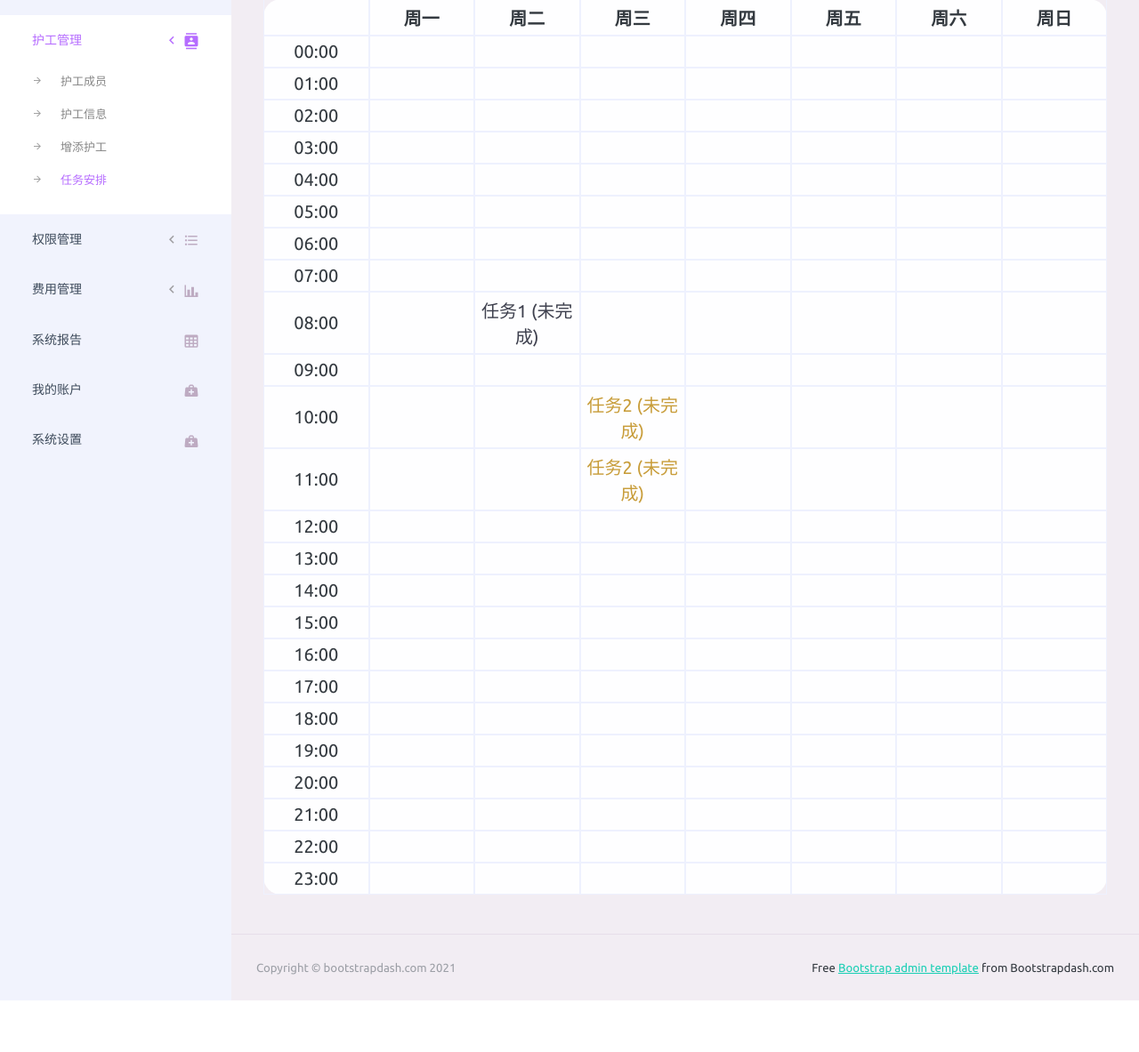
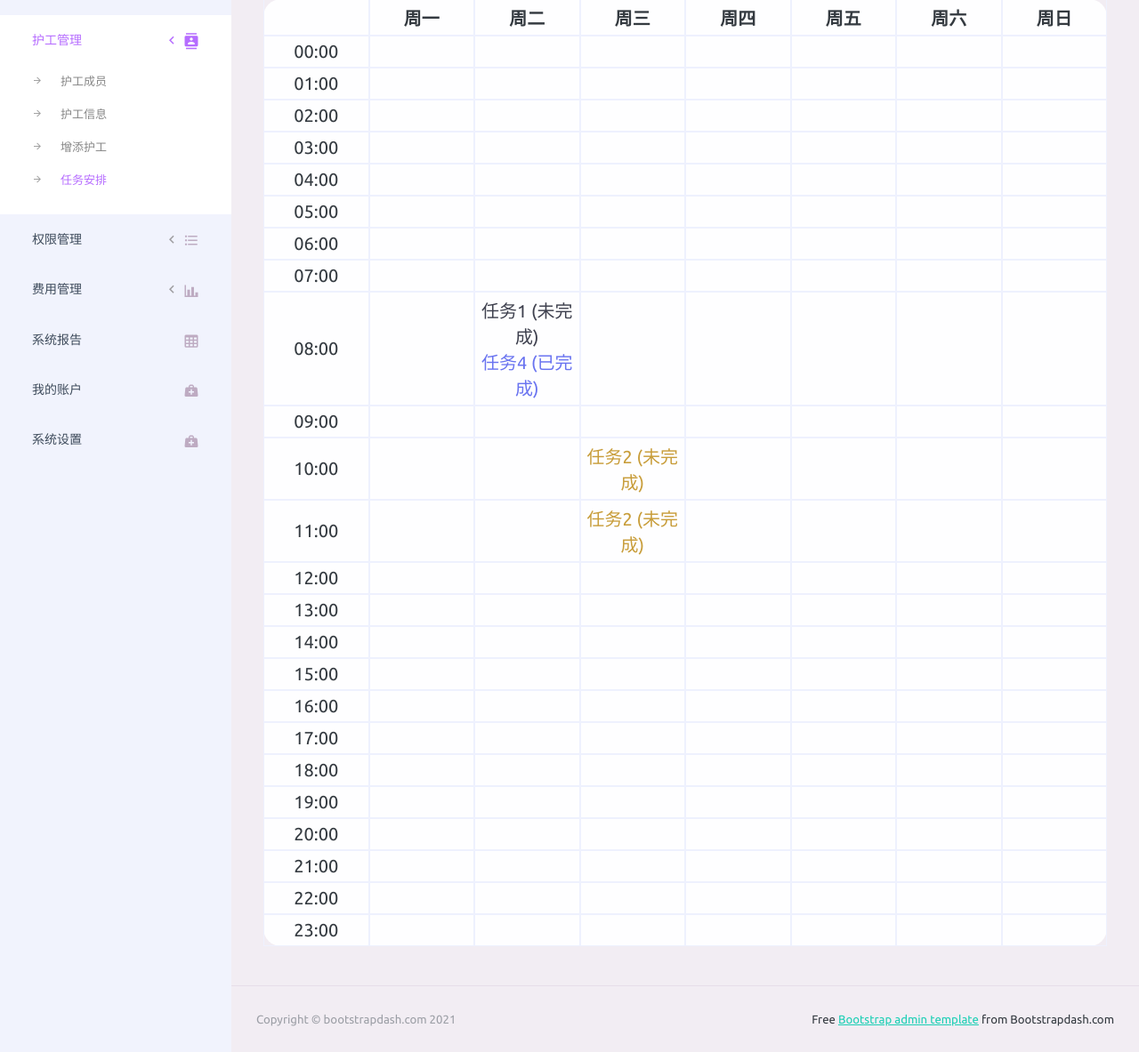
Before and after one commit to hnlxy/SmartEyeWeb, a Flask app: page /nurse-management/task-arrangement in a window 1280 px wide. Shown: the part 166-1349 px from the top of the page at 89% size. Before the commit the page ends 1291 px from the top, so only its background shows below. Run offline with Flask 3, Linux system fonts and the light colour scheme; a user stored in the database is signed in; parts of the project's set-up code (start-up, migrations or seed data) failed here and were passed over; some libraries are stand-ins or nearby versions.

Commit message:
修复部分错误

```diff
--- a/blueprints/nurse/task_arrangement.py
+++ b/blueprints/nurse/task_arrangement.py
@@ -40,7 +40,8 @@ def get_tasks():
     tasks = [
         {'name': '任务1', 'date': '2023-11-21 08:03-08:10', 'status': '未完成'},
         {'name': '任务2', 'date': '2023-11-22 10:20-12:00', 'status': '未完成'},
-        {'name': '任务3', 'date': '2023-11-28 15:00-17:00', 'status': '已完成'}
+        {'name': '任务3', 'date': '2023-11-28 15:00-17:00', 'status': '已完成'},
+        {'name': '任务4', 'date': '2023-11-21 08:20-08:40', 'status': '已完成'}
     ]
     return jsonify({'success': True, 'message': '获取成功', 'tasks': tasks}), 200, {'ContentType': 'application/json'}
 
--- a/models.py
+++ b/models.py
@@ -133,4 +133,4 @@ class CaregiverTasks(db.Model):
     caregiver_name = Column('caregiver_name', String)
     task = Column('task', String)
     task_date = Column('task_date', DateTime)
-    task_status = Column('task_status', ENUM('未完成', '已完成'))
+    task_status = Column('task_status', Enum('未完成', '已完成'))
--- a/templates/pages/nurse-management/task_arrangement.html
+++ b/templates/pages/nurse-management/task_arrangement.html
@@ -142,7 +142,7 @@
         let startTime = document.getElementById('taskStartTime').value;
         let endTime = document.getElementById('taskEndTime').value;
         let description = document.getElementById('taskDescription').value;
-        if (startTime && endTime && description){
+        if (startTime && endTime && description) {
             if (startTime >= endTime) {
                 alert('开始时间不能大于结束时间');
                 return;
@@ -168,9 +168,9 @@
                     alert('请求失败');
                 }
             });
+        } else alert('请填写完整信息')
     }
-        else alert('请填写完整信息')
-    }
+
     function closeDeleteModify() {
         document.getElementById("taskDeleteModal").style.display = "none";
     }
@@ -182,7 +182,8 @@
         document.getElementById("taskEndTime1").value = task.date.split(' ')[1].split('-')[1];
         document.getElementById("taskDescription1").value = task.name;
     }
-    function delete_task(){
+
+    function delete_task() {
         let select = document.getElementById('name').value;
         let id = select.split('-')[0];
         let name = select.split('-')[1];
@@ -212,6 +213,7 @@
             }
         });
     }
+
     function getRandomColor() {
         const letters = '0123456789ABCDEF';
         let color = '#';
@@ -248,17 +250,22 @@
                 for (let hour = startHour; hour < endHour; hour++) {
                     const row = $('#task tbody tr').eq(hour);
                     const cell = row.find('td').eq(dayOfWeek);
-                    cell.html(task.name + ' (' + task.status + ')');
-                    cell.css('color', taskColors[task.name]);
-                    // row.find('td').eq(dayOfWeek).text(task.name + ' (' + task.status + ')');
-                    cell.on('click', () => {
+                    // 创建一个新的元素来表示任务
+                    const taskElement = $('<span>').text(task.name + ' (' + task.status + ')');
+                    taskElement.css('color', taskColors[task.name]);
+                    if (cell.children().length > 0) {
+                        cell.append('<br>'); // 使用 '<br>' 作为 HTML 中的换行符
+                    }
+                    taskElement.on('click', () => {
                         console.log('点击的任务信息:', task);
                         openDeleteModal(task);
                     });
+                    cell.append(taskElement);
                 }
             }
         });
     }
+
     function updateTasks(name) {
         $.ajax({
             url: '/nurse-management/get_tasks',
@@ -276,6 +283,7 @@
             }
         });
     }
+
     document.addEventListener('DOMContentLoaded', function () {
         currentDate = new Date();
         var tableBody = $('#task tbody');
```
Lines whose indentation alone changed are shown as unchanged.
